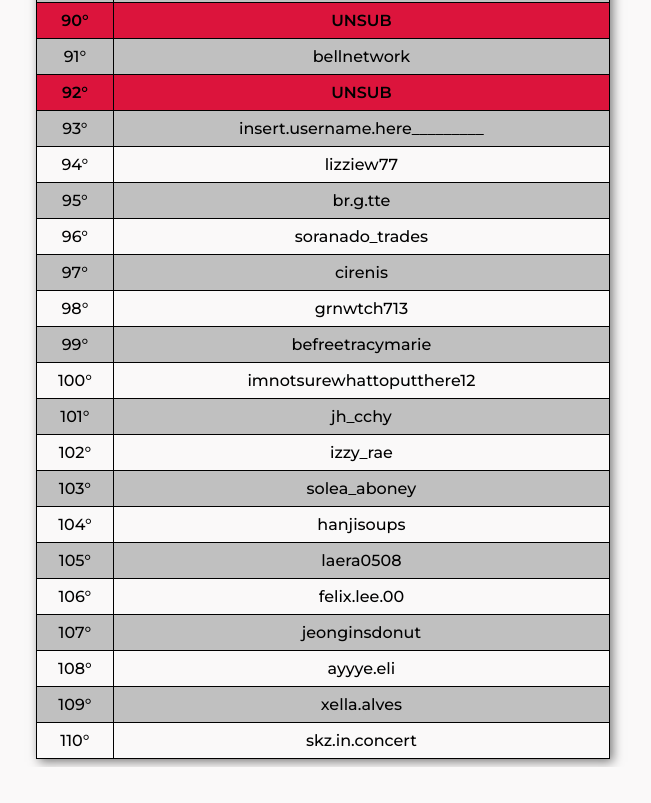
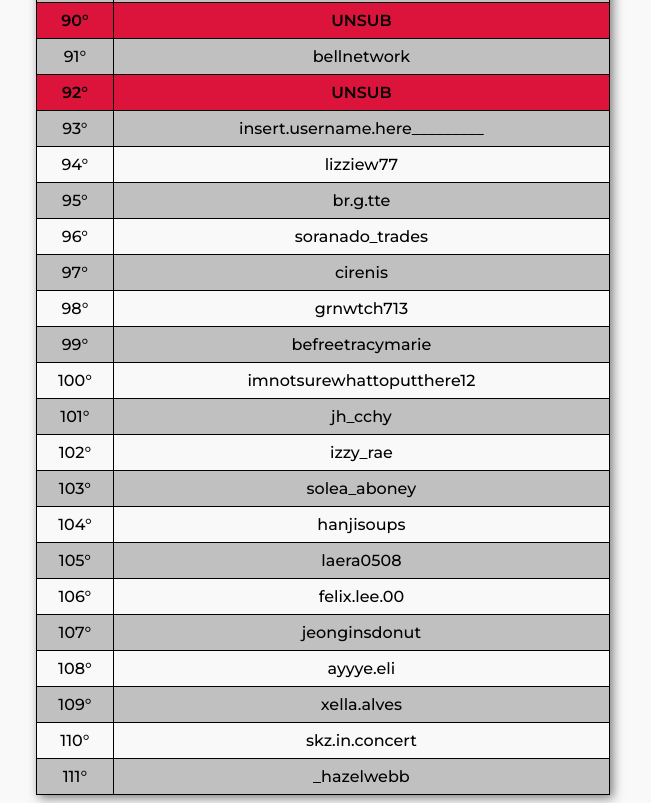
Before and after one commit to bmaizena/shufflecodes, a plain HTML site: page nahtelie/listsub.html in a window 1280 px wide. Shown: the part 3301-4104 px from the top of the page, without its empty margins (317-968 px from the left). Before the commit the page ends 4068 px from the top, so only its background shows below. Drawn offline with Linux system fonts and the light colour scheme.

Commit message:
add hazelwebb

```diff
--- a/nahtelie/listsub.html
+++ b/nahtelie/listsub.html
@@ -735,6 +735,12 @@
         </tr>
 
 
+        <tr>
+            <td>111°</td>
+            <td>_hazelwebb</td>
+        </tr>
+
+
     </table>
 </body>
 </html>
```
